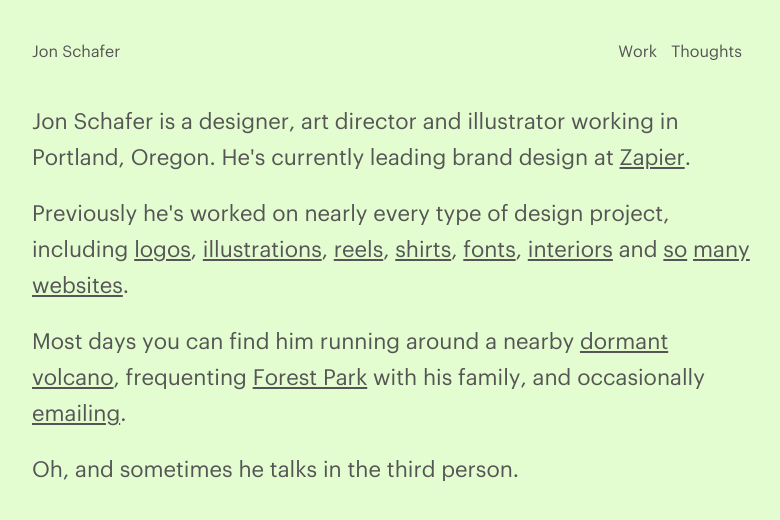
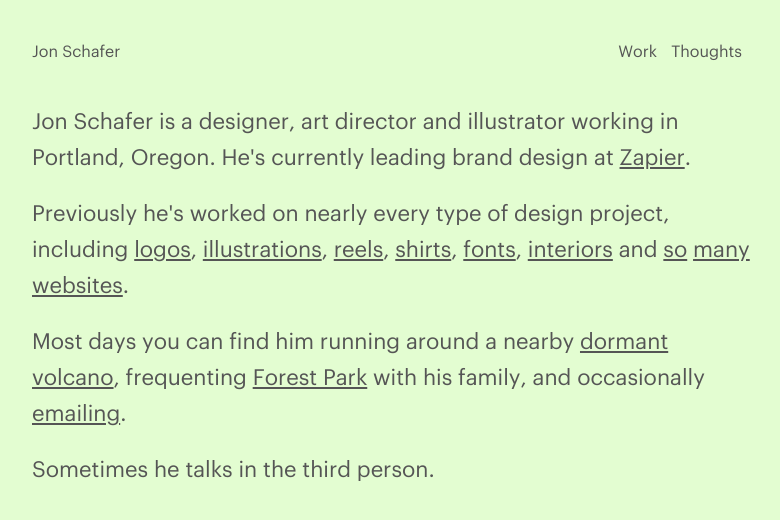
Before and after one commit to jonaschafer/jonaschafer.github.io, a Jekyll site: the page built from index.html, in a window 1280 px wide. Shown: the top 520 px of the page, without its empty margins (248-1028 px from the left). Built offline with Jekyll 4.4.1, drawn with Linux system fonts in a browser that asks for light colours.

Commit message:
Update index.html

```diff
--- a/index.html
+++ b/index.html
@@ -13,7 +13,7 @@ title: The Portfolio of Jon Schafer
 
 <p class="intro">Most days you can find him running around a nearby <a href="https://en.wikipedia.org/wiki/Mount_Tabor" target="_blank"> dormant volcano</a>, frequenting <a href="http://www.forestparkconservancy.org/forest-park/" target="_blank">Forest Park</a> with his family, and occasionally <a href="mailto:why@jonschafer.com">emailing</a>.</p>
 
-<p class="intro">Oh, and sometimes he talks in the third person.</p>
+<p class="intro">Sometimes he talks in the third person.</p>
 
 </div>
 
```
